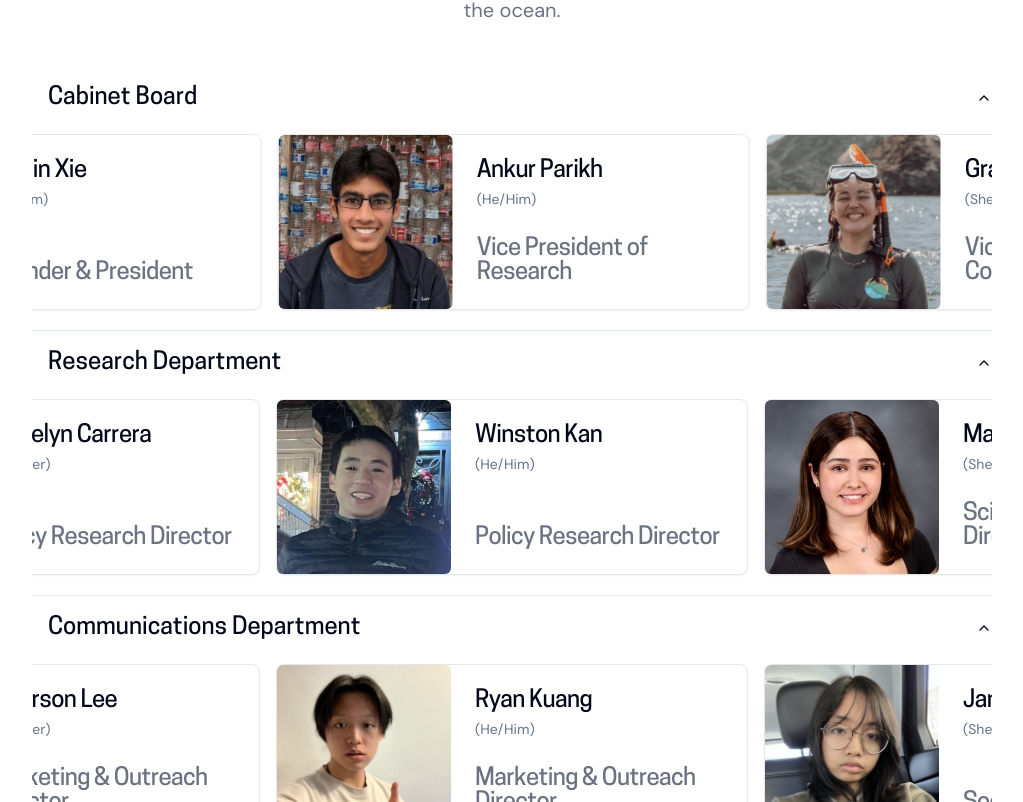
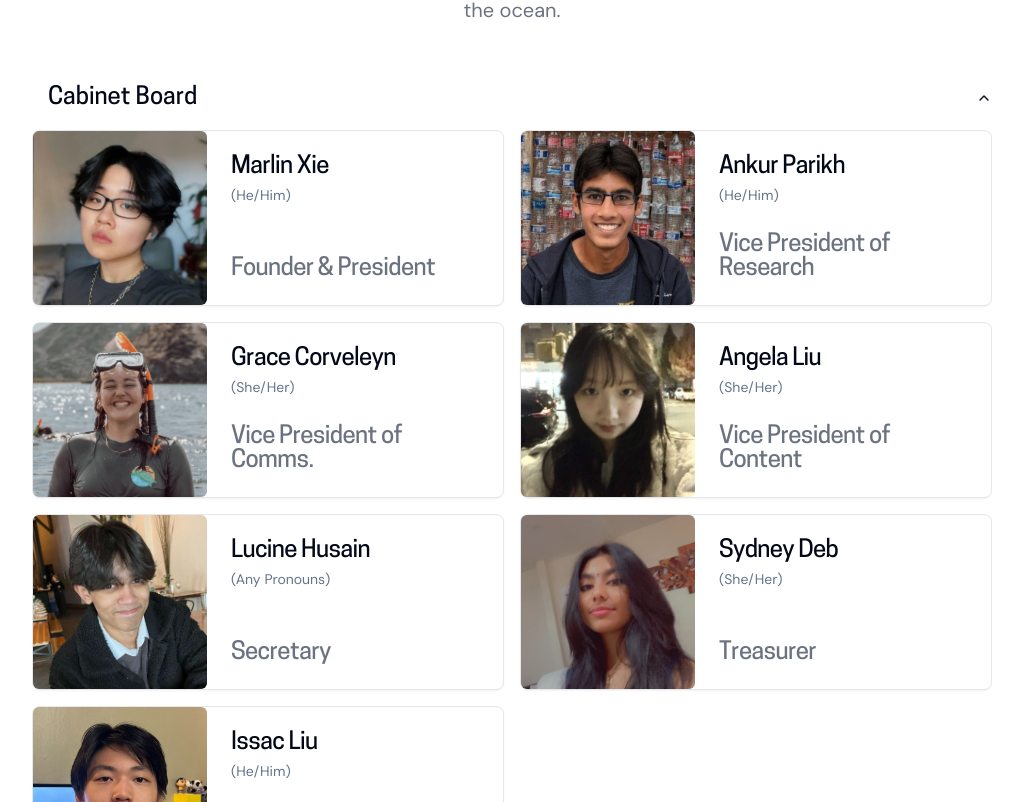
Before and after one commit to Marcus5408/yoi-website, a Next.js app: page / in a window 1280 px wide. Shown: the part 1538-2340 px from the top of the page, without its empty margins (128-1151 px from the left). Built offline with nearby package versions, Linux system fonts and the light colour scheme.

Commit message:
feat: remove `"use client"`

```diff
--- a/src/app/(home)/page.tsx
+++ b/src/app/(home)/page.tsx
@@ -1,5 +1,3 @@
-"use client";
-
 import Banner from "@/components/banners/banner.tsx";
 import {
   TextSection,
@@ -10,17 +8,8 @@ import {
   TextSectionTitle,
   TextSectionToast,
 } from "@/components/text-section";
-import { useEffect, useState } from "react";
-import { useMediaQuery } from "react-responsive";
 
 export default function HomePage() {
-  const [iframeWidth, setIframeWidth] = useState<string>("0");
-  const isTabletOrMobile = useMediaQuery({ query: "(max-width: 768px)" });
-  useEffect(() => {}, [isTabletOrMobile]);
-  useEffect(() => {
-    setIframeWidth(isTabletOrMobile ? "100%" : "80%");
-  }, [isTabletOrMobile]);
-
   return (
     <div className="flex w-full flex-col">
       <main className="flex-1 flex-col">
@@ -55,9 +44,9 @@ export default function HomePage() {
           </TextSectionContent>
         </TextSection>
         <TeamSection />
-        {MainNewsletterSection(iframeWidth)}
+        <MainNewsletterSection/>
       </main>
-      {DrawerNewsletterSection(iframeWidth)}
+      <DrawerNewsletterSection/>
     </div>
   );
 }
@@ -117,7 +106,7 @@ function TeamSection() {
                 <div className="pl-4">{department.department}</div>
               </AccordionTrigger>
               <AccordionContent className="max-w-[99vw] justify-center lg:w-[75vw]">
-                {DepartmentCarousel(department)}
+                {DepartmentShowcase(department)}
               </AccordionContent>
             </AccordionItem>
           ))}
@@ -130,48 +119,22 @@ function TeamSection() {
   );
 }
 
-function DepartmentCarousel(department: ExecsJSON[0]) {
-  const [api, setApi] = useState<CarouselApi>();
-  const [count, setCount] = useState(0);
-  const [current, setCurrent] = useState(0);
-  useEffect(() => {
-    if (!api) {
-      return;
-    }
-
-    setCount(api.scrollSnapList().length);
-    setCurrent(api.selectedScrollSnap() + 1);
-
-    api.on("select", () => {
-      setCurrent(api.selectedScrollSnap() + 1);
-    });
-  }, [api]);
+function DepartmentShowcase(department: ExecsJSON[0]) {
   return (
-    <Carousel
-      setApi={setApi}
-      plugins={[
-        Autoplay({
-          delay: department.people.length * 800,
-        }),
-      ]}
-    >
-      <CarouselContent>
+    <div className="flex justify-center">
+      <div className="grid grid-cols-1 gap-4 md:grid-cols-2 2xl:grid-cols-3">
       {department.people.map((person, index) => (
-          <CarouselItem
-            key={index}
-            className="my-1 flex grow space-y-2 md:basis-1/2 2xl:basis-1/3"
-          >
+        <div key={index} className="flex">
         <PersonMiniCard
-              key={index}
           name={person.name}
           pronouns={person.pronouns}
           role={person.role}
           picture={person.image}
         />
-          </CarouselItem>
+        </div>
       ))}
-      </CarouselContent>
-    </Carousel>
+      </div>
+    </div>
   );
 }
 
@@ -186,7 +149,7 @@ import {
   DrawerTrigger,
 } from "@/components/ui/drawer";
 
-function MainNewsletterSection(iframeWidth: string) {
+function MainNewsletterSection() {
   return (
     <section className="w-full border-t py-12 md:py-24 lg:py-32">
       <div className="container grid items-center justify-center gap-4 px-4 text-center md:px-6">
@@ -202,9 +165,9 @@ function MainNewsletterSection(iframeWidth: string) {
         <iframe
           title="Newsletter Signup"
           src="https://docs.google.com/forms/d/e/1FAIpQLSeIC4kudhR1aTVW7c05KNqz4GNrKgTIuOnEDcYz2ILAFt9r5A/viewform?embedded=true"
-          width={iframeWidth}
+          width="100%"
           height="640"
-          className="mx-auto"
+          className="mx-auto width-full sm:width-9/12"
         >
           Loading…
         </iframe>
@@ -230,7 +193,7 @@ function MainNewsletterSection(iframeWidth: string) {
   );
 }
 
-function DrawerNewsletterSection(iframeWidth: string) {
+function DrawerNewsletterSection() {
   return (
     <Drawer>
       <DrawerTrigger asChild>
@@ -258,9 +221,9 @@ function DrawerNewsletterSection(iframeWidth: string) {
         <iframe
           title="Newsletter Signup"
           src="https://docs.google.com/forms/d/e/1FAIpQLSeIC4kudhR1aTVW7c05KNqz4GNrKgTIuOnEDcYz2ILAFt9r5A/viewform?embedded=true"
-          width={iframeWidth}
+          width="100%"
           height="340"
-          className="mx-auto"
+          className="mx-auto width-full sm:width-9/12"
         >
           Loading…
         </iframe>
--- a/src/app/donate/page.tsx
+++ b/src/app/donate/page.tsx
@@ -1,4 +1,3 @@
-"use client";
 
 import Banner from "@/components/banners/banner";
 import TextSection from "@/components/text-section";
--- a/src/app/projects/WOD2024/page.tsx
+++ b/src/app/projects/WOD2024/page.tsx
@@ -1,5 +1,3 @@
-"use client";
-
 import Banner from "@/components/banners/banner";
 import Image from "next/image";
 import Link from "next/link";
--- a/src/app/projects/the-maritime-logs/page.tsx
+++ b/src/app/projects/the-maritime-logs/page.tsx
@@ -1,12 +1,9 @@
 "use client";
 
 import Banner from "@/components/banners/banner";
-import { Button } from "@/components/ui/button";
-import { Input } from "@/components/ui/input";
 import Image from "next/image";
 import Link from "next/link";
 import { useEffect, useState } from "react";
-import { useMediaQuery } from "react-responsive";
 import issues from "./issues.json";
 import {
   Accordion,
@@ -16,12 +13,6 @@ import {
 } from "@/components/ui/accordion";
 
 export default function Home() {
-  const [iframeWidth, setIframeWidth] = useState("");
-  const isTabletOrMobile = useMediaQuery({ query: "(max-width: 768px)" });
-  useEffect(() => {
-    setIframeWidth(isTabletOrMobile ? "100%" : "80%");
-  }, [isTabletOrMobile]);
-
   // Separate first issue in issues.json
   const [firstIssue, ...restIssues] = issues;
 
@@ -49,9 +40,9 @@ export default function Home() {
             <iframe
               title="Newsletter Signup"
               src="https://docs.google.com/forms/d/e/1FAIpQLSeIC4kudhR1aTVW7c05KNqz4GNrKgTIuOnEDcYz2ILAFt9r5A/viewform?embedded=true"
-              width={iframeWidth}
+              width="100%"
               height="340"
-              className="mx-auto"
+              className="mx-auto width-full sm:width-9/12"
             >
               Loading…
             </iframe>
--- a/src/app/resources/opportunities/page.tsx
+++ b/src/app/resources/opportunities/page.tsx
@@ -1,5 +1,3 @@
-"use client";
-
 import Banner from "@/components/banners/banner";
 import OpportunityCard, { OpportunityInfo } from "@/components/opportunity";
 import {
```
Lines whose indentation alone changed are shown as unchanged.
